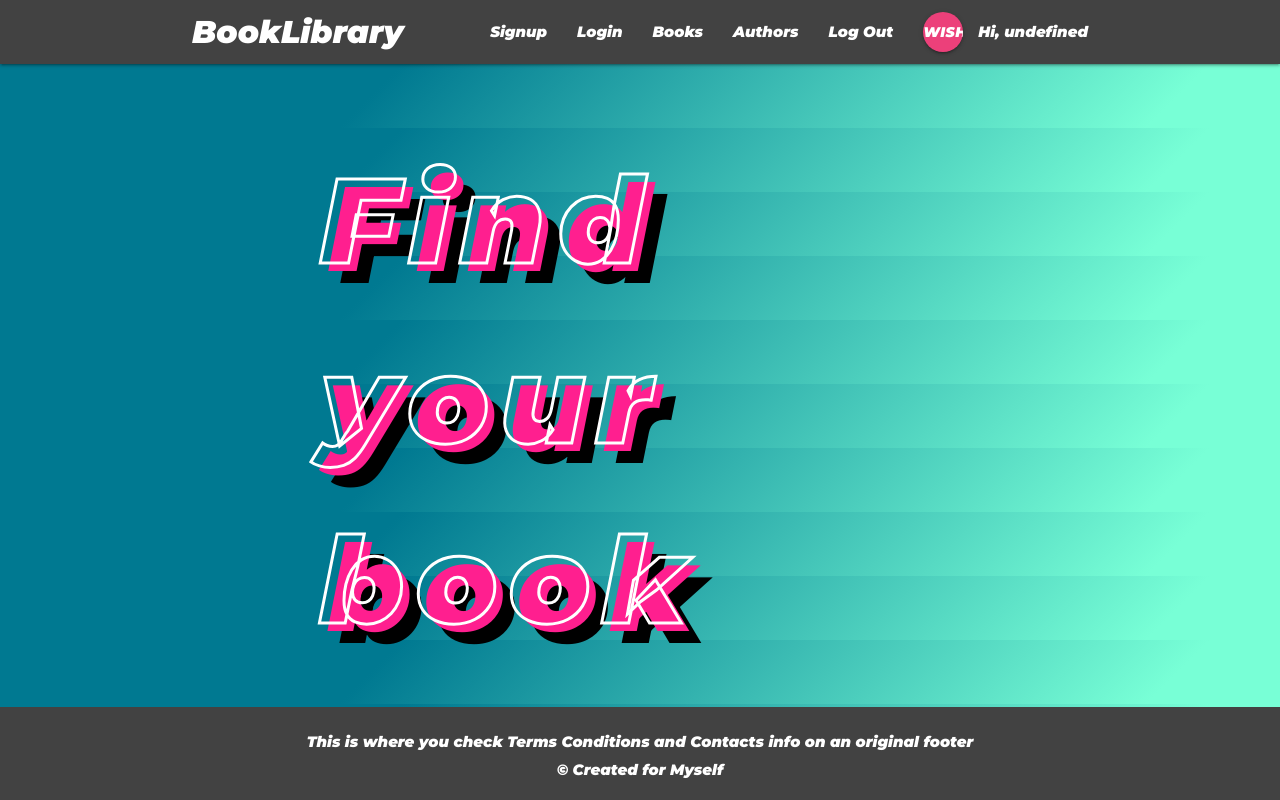
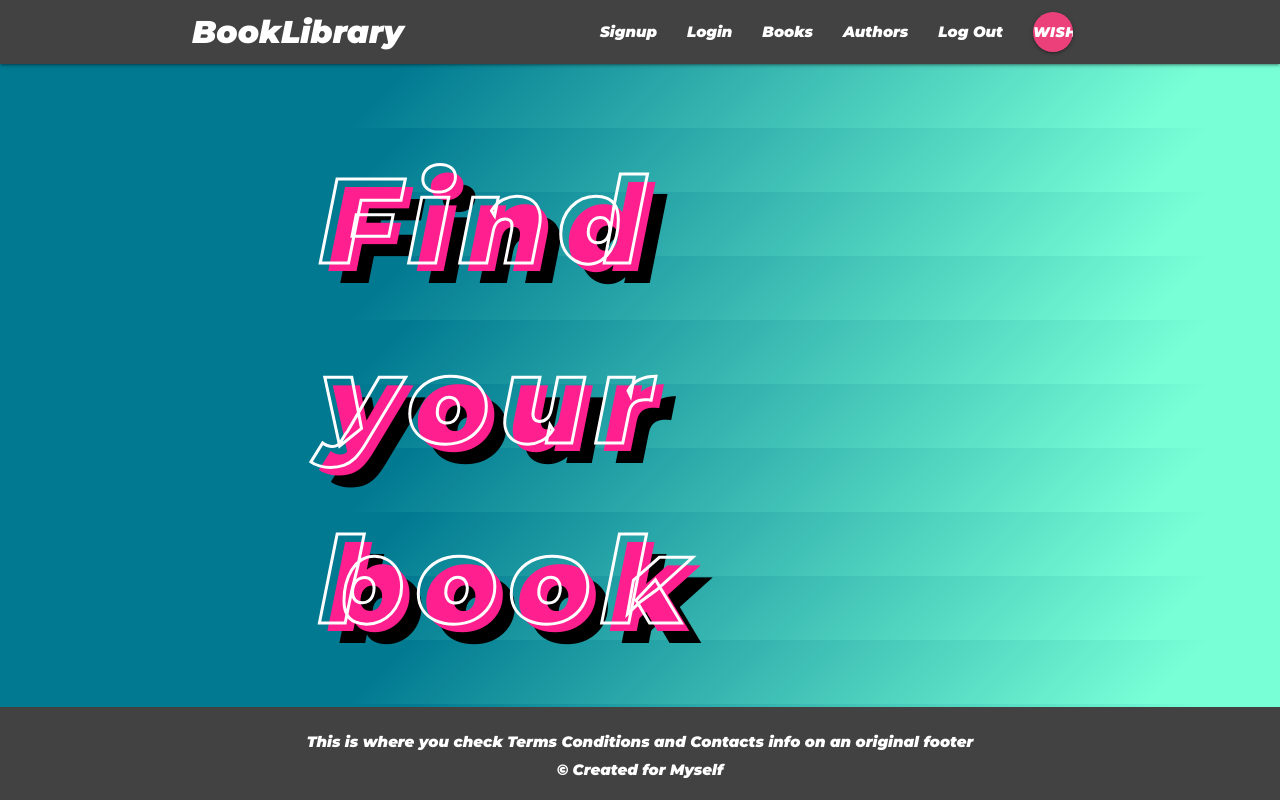
Before and after one commit to dan4inatora/MERN_library, a React (Create React App) app in the folder client/: page / in a window 1280 px wide. Built offline with nearby package versions, Linux system fonts and the light colour scheme.

Commit message:
last bug fix before dashboard

```diff
--- a/client/src/components/navComponent/SignedInLinks.jsx
+++ b/client/src/components/navComponent/SignedInLinks.jsx
@@ -25,12 +25,20 @@ class SignedInLinks extends Component {
             <li><NavLink to='/authors' style={{ textDecoration: 'none' }}>Authors</NavLink></li>
             <li onClick={this.handleClick}><NavLink to='/' style={{ textDecoration: 'none' }}>Log Out</NavLink></li>
             <li ><NavLink to='/wishlist' className="btn btn-floating pink lighten-1" style={{ textDecoration: 'none' }}>Wish</NavLink></li>
-            {this.props.crrUser !== undefined ? <li>{"Hi, " + this.props.crrUser.name}</li> : <li></li>}
+            {!isEmpty(this.props.crrUser) ? <li>{"Hi, " + this.props.crrUser.name}</li> : <li></li>}
           </ul>
         </div>
 
     )
   }
+}
+
+function isEmpty(obj) {
+  for(var key in obj) {
+      if(obj.hasOwnProperty(key))
+          return false;
+  }
+  return true;
 }
 
 SignedInLinks.propTypes = {
```
